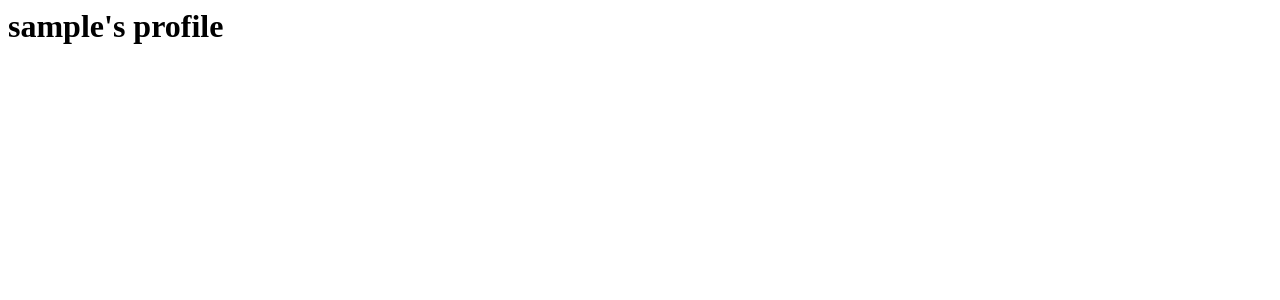
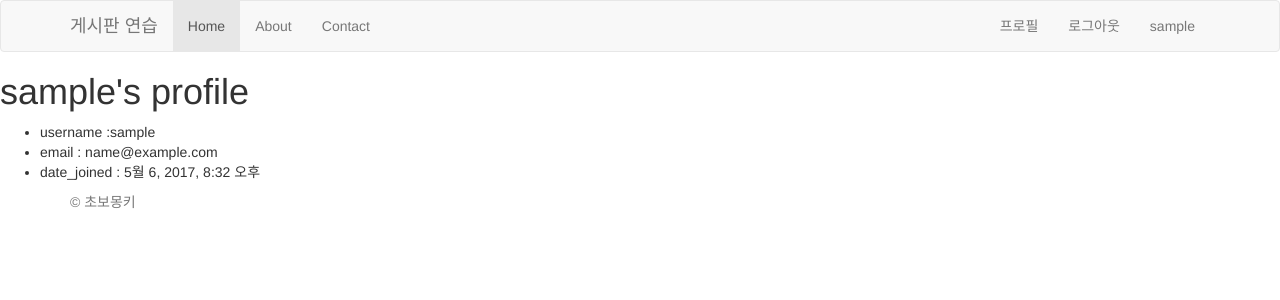
Before and after one commit to wayhome25/askdjango, a Django app: page /accounts/profile/ in a window 1280 px wide. Shown: the top 300 px of the page. Run offline with Django 3.2, Linux system fonts and the light colour scheme; the visitor is signed in with stand-in values (Sample User, id 1); some libraries are stand-ins or nearby versions.

Commit message:
로그인/로그아웃 링크에 next 인자 지정

```diff
--- a/accounts/templates/accounts/profile.html
+++ b/accounts/templates/accounts/profile.html
@@ -1,2 +1,11 @@
+{% extends "layout.html" %}
+
+{% block content %}
 <h1>{{ user }}'s profile </h1>
-{{ user.joined_date }}
+<ul>
+	<li>username :{{ user.username }}</li>
+	<li>email : {{ user.email }}</li>
+	<li>date_joined : {{ user.date_joined }}</li>
+</ul>
+
+{% endblock %}
--- a/mysite/templates/layout.html
+++ b/mysite/templates/layout.html
@@ -27,7 +27,7 @@
            <span class="icon-bar"></span>
            <span class="icon-bar"></span>
          </button>
-				<a class="navbar-brand" href="#">게시판 연습</a>
+				<a class="navbar-brand" href="/">게시판 연습</a>
 			</div>
 			<div id="navbar" class="collapse navbar-collapse">
 				<ul class="nav navbar-nav">
@@ -38,10 +38,10 @@
 				<ul class="nav navbar-nav navbar-right">
 					{% if not user.is_authenticated %}
 					<li><a href="{% url "signup" %}">회원가입</a></li>
-					<li><a href="{% url "login" %}">로그인</a></li>
+					<li><a href="{% url "login" %}?next={{ request.path }}">로그인</a></li>
 					{% else %}
 					<li><a href="{% url "profile" %}">프로필</a></li>
-					<li><a href="{% url "logout" %}">로그아웃</a></li>
+					<li><a href="{% url "logout" %}?next={{ request.path }}">로그아웃</a></li>
 					{% endif %}
 					<li><a href="#">{{ user }}</a></li>
 				</ul>
@@ -59,7 +59,10 @@
 		</div>
 	{% endif %}
 
-	{% block content %} {% endblock %} {# 하단 footer#}
+	{% block content %}
+	{% endblock %}
+
+	{# 하단 footer#}
 	<div id="page-footer">
 		<div class="container">
 			<p class="text-muted">
```
Also changed, not shown: accounts/urls.py (line endings or trailing spaces).
